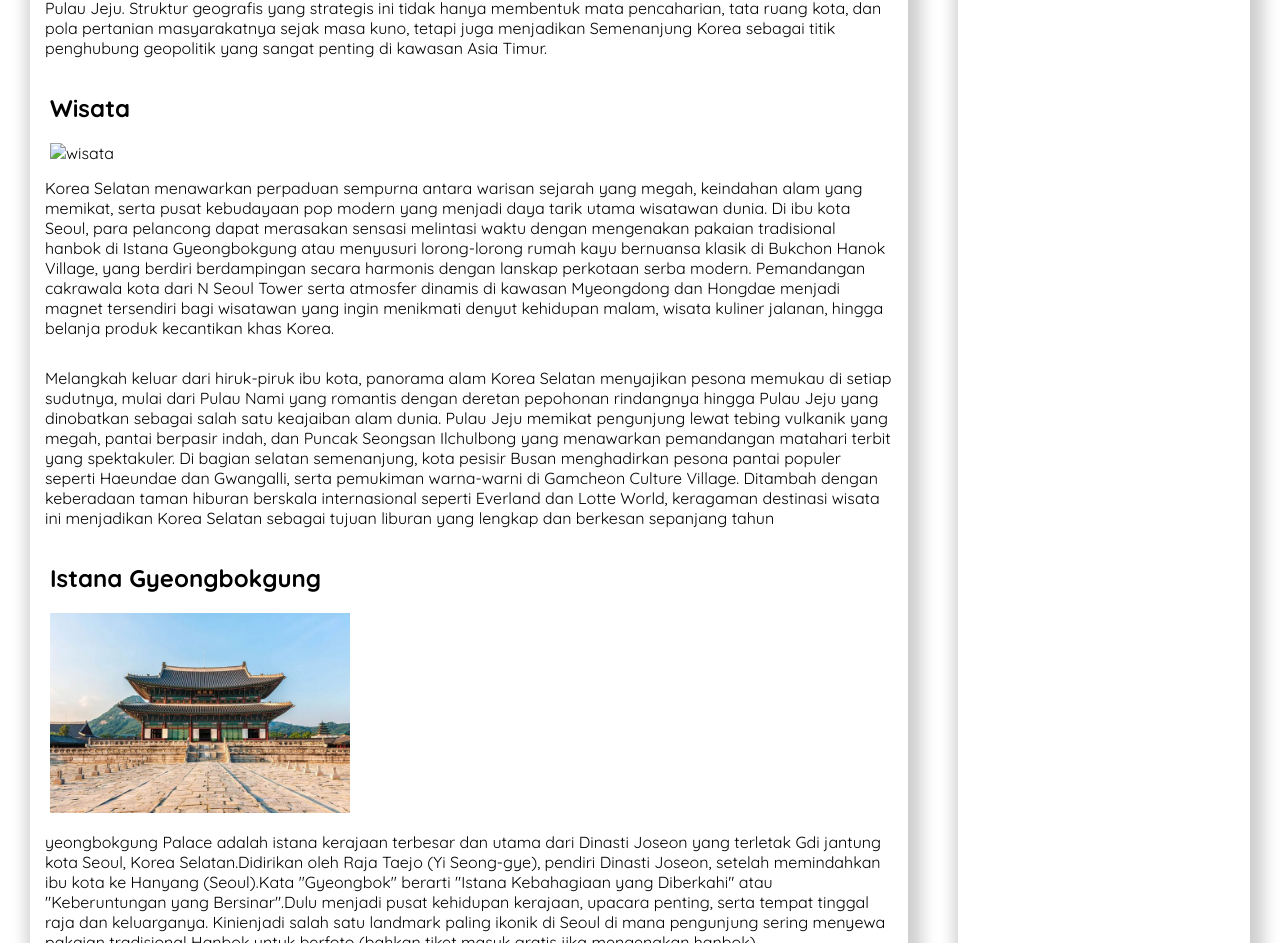
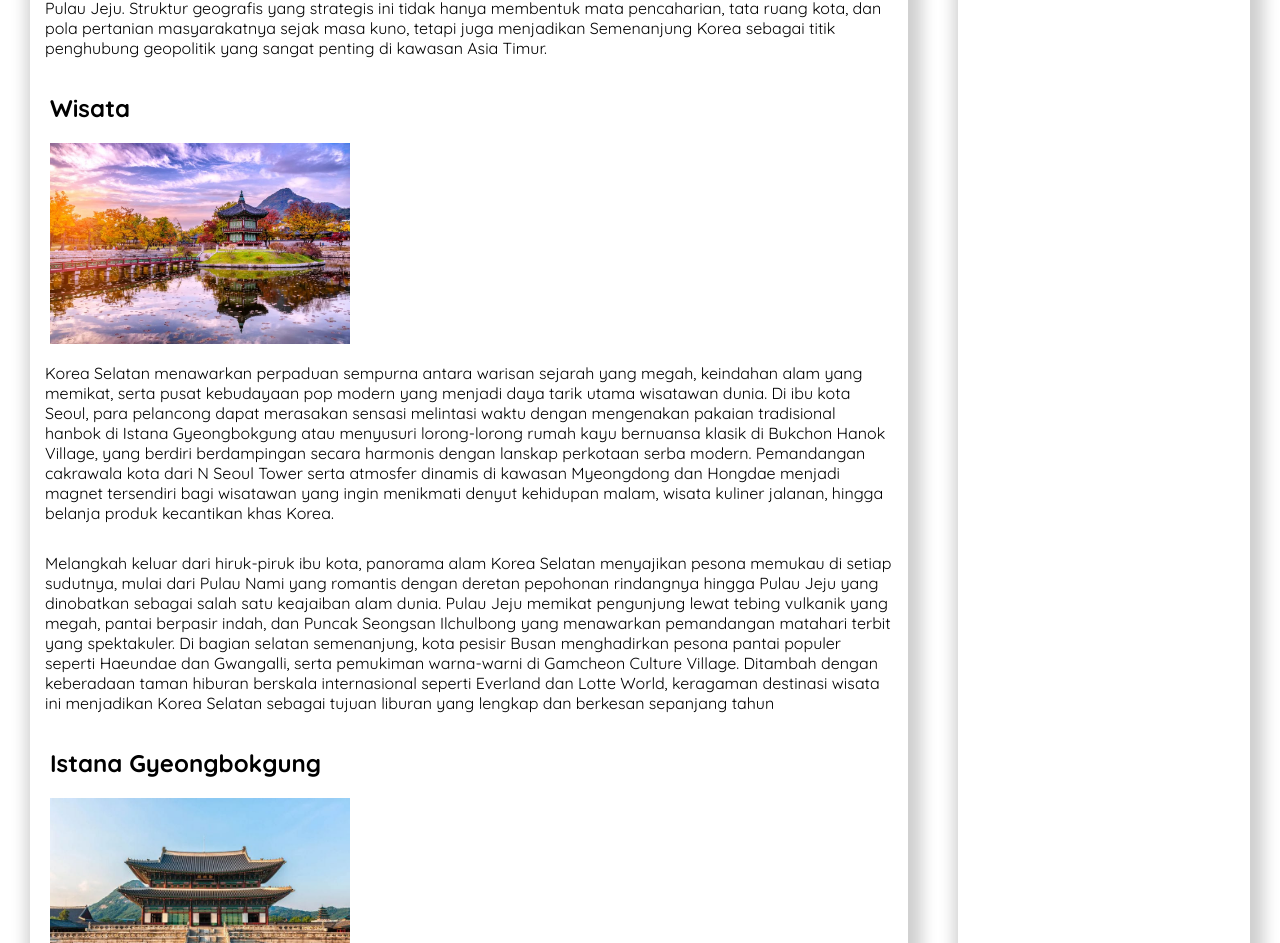
Before and after one commit to anggraenyelis643-bot/korea, a plain HTML site: page index.html in a window 1280 px wide. Shown: the part 1514-2457 px from the top of the page. Drawn offline with Linux system fonts and the light colour scheme.

Commit message:
Update index.html

```diff
--- a/index.html
+++ b/index.html
@@ -91,7 +91,7 @@
 
             <article id="wisata">
                 <h2> Wisata </h2>
-                <img src="jpeg" alt="wisata" width="300" height="300"  />
+                <img src="7.jpeg" alt="wisata" width="300" height="300"  />
                 <p>
                     Korea Selatan menawarkan perpaduan sempurna antara warisan sejarah yang megah, keindahan alam yang memikat,
                     serta pusat kebudayaan pop modern yang menjadi daya tarik utama wisatawan dunia. Di ibu kota Seoul, para
```
